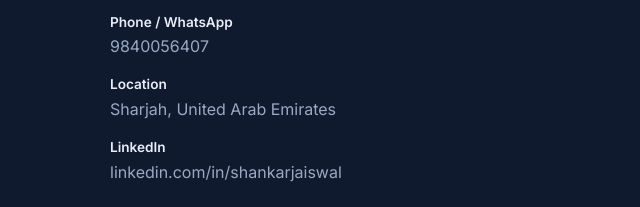
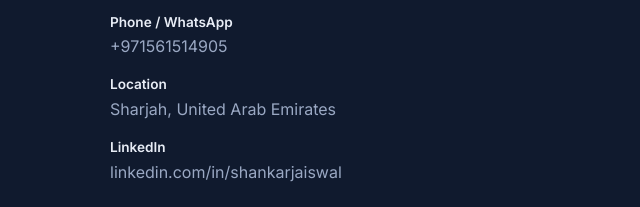
Before and after one commit to shankar-zaiswal/shankarjaiswal-website, a plain HTML site: page index.html in a window 1280 px wide. Shown: the part 6807-7014 px from the top of the page, 0-640 px from the left. Drawn offline with Linux system fonts and the light colour scheme.

Commit message:
Update index.html

```diff
--- a/index.html
+++ b/index.html
@@ -329,7 +329,7 @@ footer{border-top:1px solid var(--line);padding:34px 0;color:var(--muted);font-s
 
 <ul class="contact-list">
 <li><b>Email</b><a href="mailto:hshankar35@gmail.com">hshankar35@gmail.com</a></li>
-<li><b>Phone / WhatsApp</b><a href="https://wa.me/9779840056407">9840056407</a></li>
+<li><b>Phone / WhatsApp</b><a href="https://wa.me/971561514905">+971561514905</a></li>
 <li><b>Location</b>Sharjah, United Arab Emirates</li>
 <li><b>LinkedIn</b><a href="https://www.linkedin.com/in/shankarjaiswal" rel="noopener" target="_blank">linkedin.com/in/shankarjaiswal</a></li>
 </ul>
```
